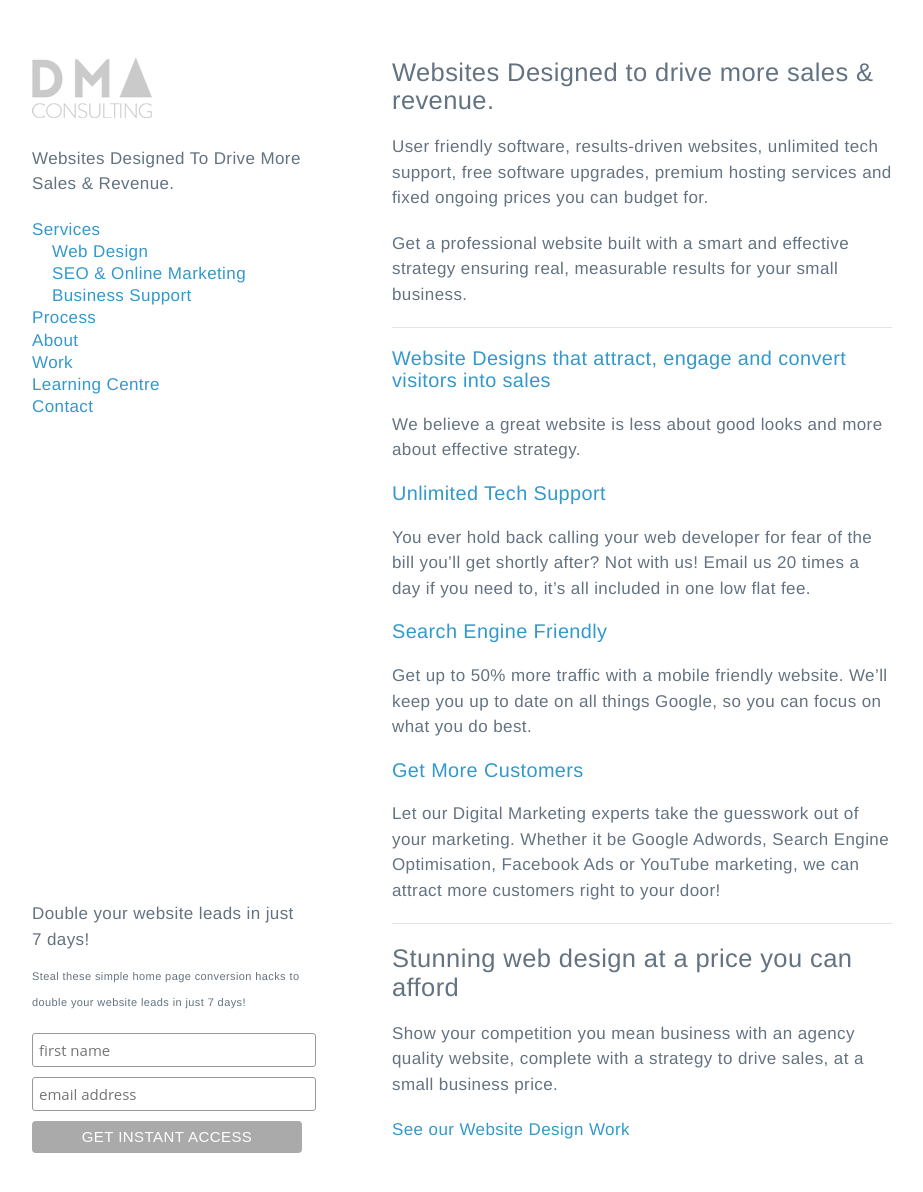
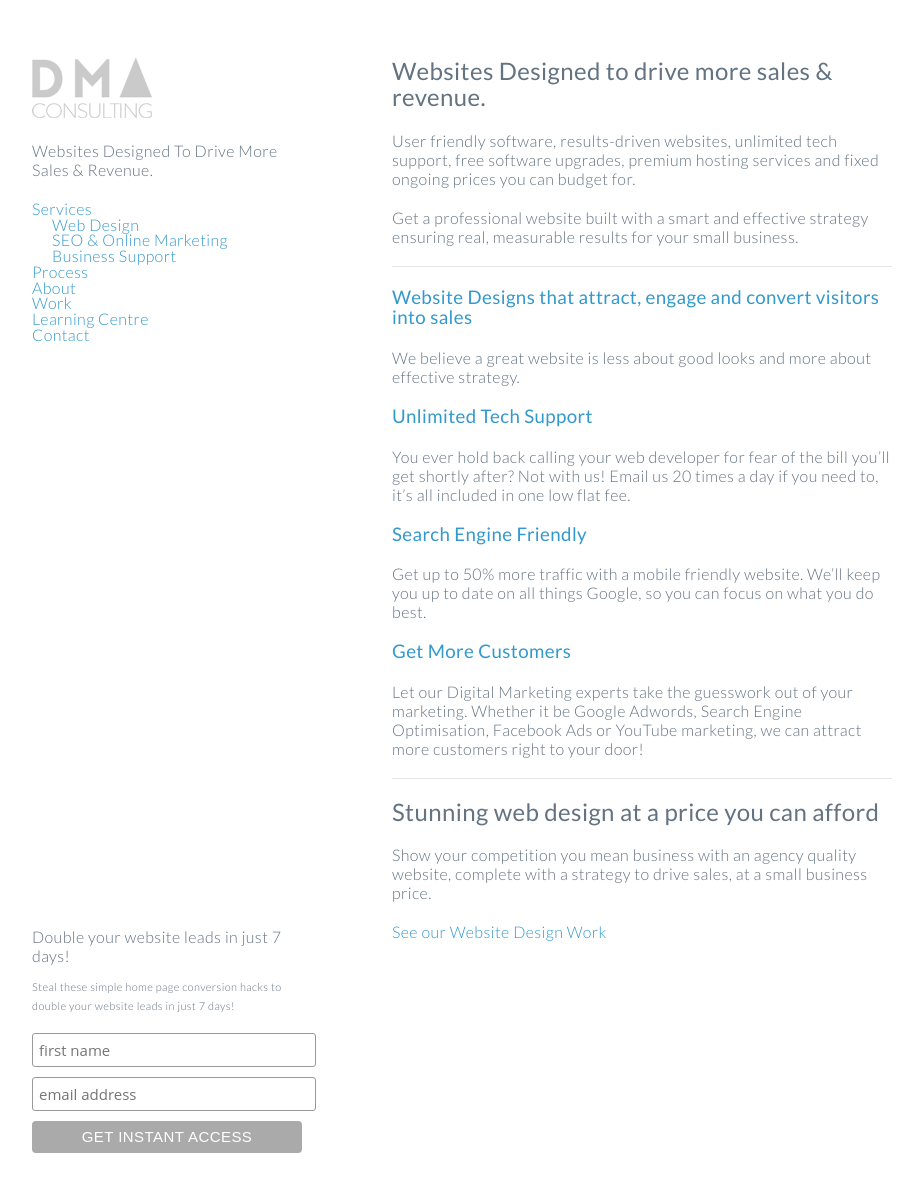
Before and after one commit to dmaillard/David-Maillard, a Jekyll site: the page built from README.md, in a window 1280 px wide and 1213 px high. Shown: the top 1192 px of the window, without its empty margins (178-1101 px from the left). Built offline with Jekyll 4.4.1, drawn with Linux system fonts in a browser that asks for light colours; our own code applies the rules of GitHub Pages for plain Markdown files.

Commit message:
font-family: 'Lato', sans-serif;

```diff
--- a/_layouts/default.html
+++ b/_layouts/default.html
@@ -14,6 +14,7 @@
     <meta http-equiv="X-UA-Compatible" content="chrome=1">
     <title>{{ site.title | default: site.github.repository_name }} by {{ site.github.owner_name }}</title>
 
+    <link href="https://fonts.googleapis.com/css?family=Lato:300,400" rel="stylesheet">
     <link rel="stylesheet" href="https://dmaillard.com/assets/css/style.css">
 
     <meta name="viewport" content="width=device-width">
--- a/assets/css/style.css
+++ b/assets/css/style.css
@@ -249,7 +249,8 @@
 body {
     background-color: #ffffff;
     padding: 50px;
-    font: 17px/1.5 "Helvetica Neue", Helvetica, Arial, sans-serif, "Noto Sans";
+    font: 17px/1.5;
+    font-family: 'Lato', sans-serif;
     color: #637381;
     font-weight: 300;
     -webkit-font-smoothing: antialiased;
```
